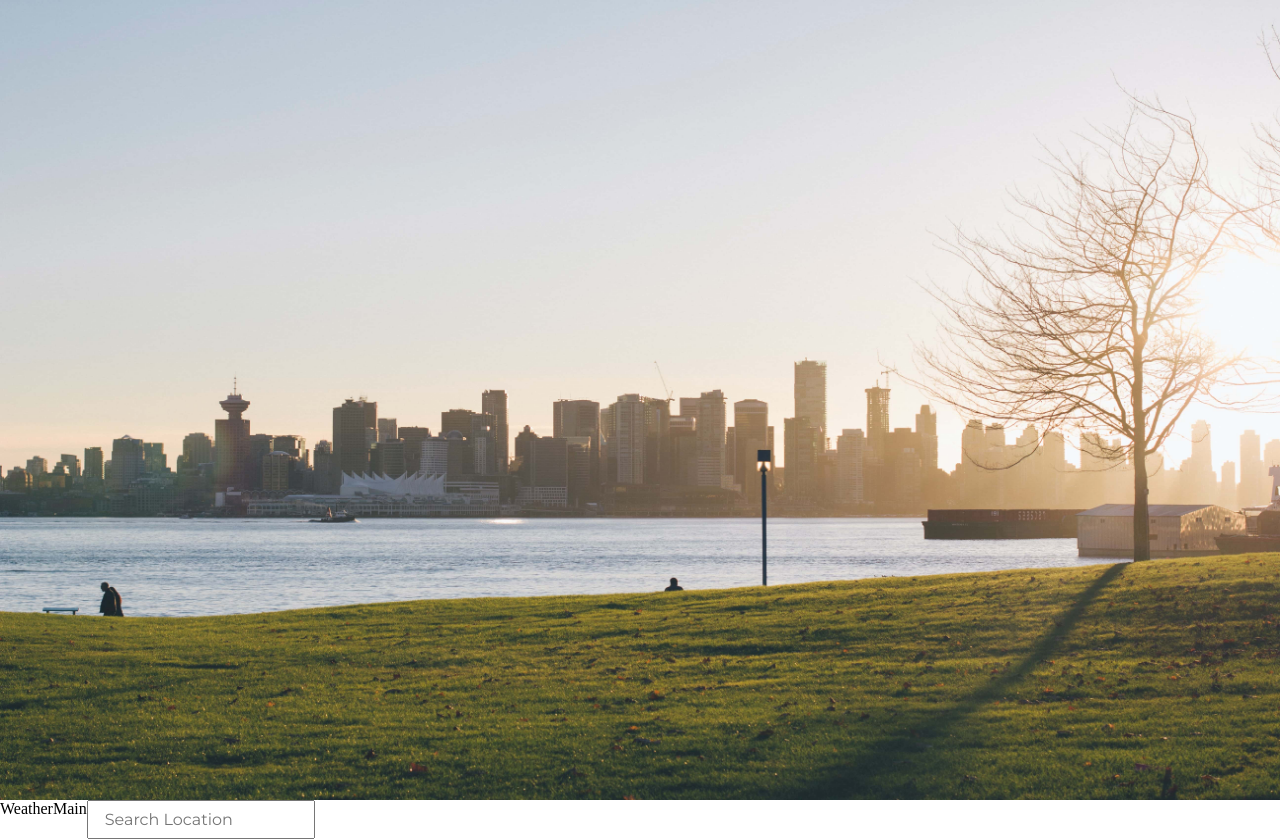
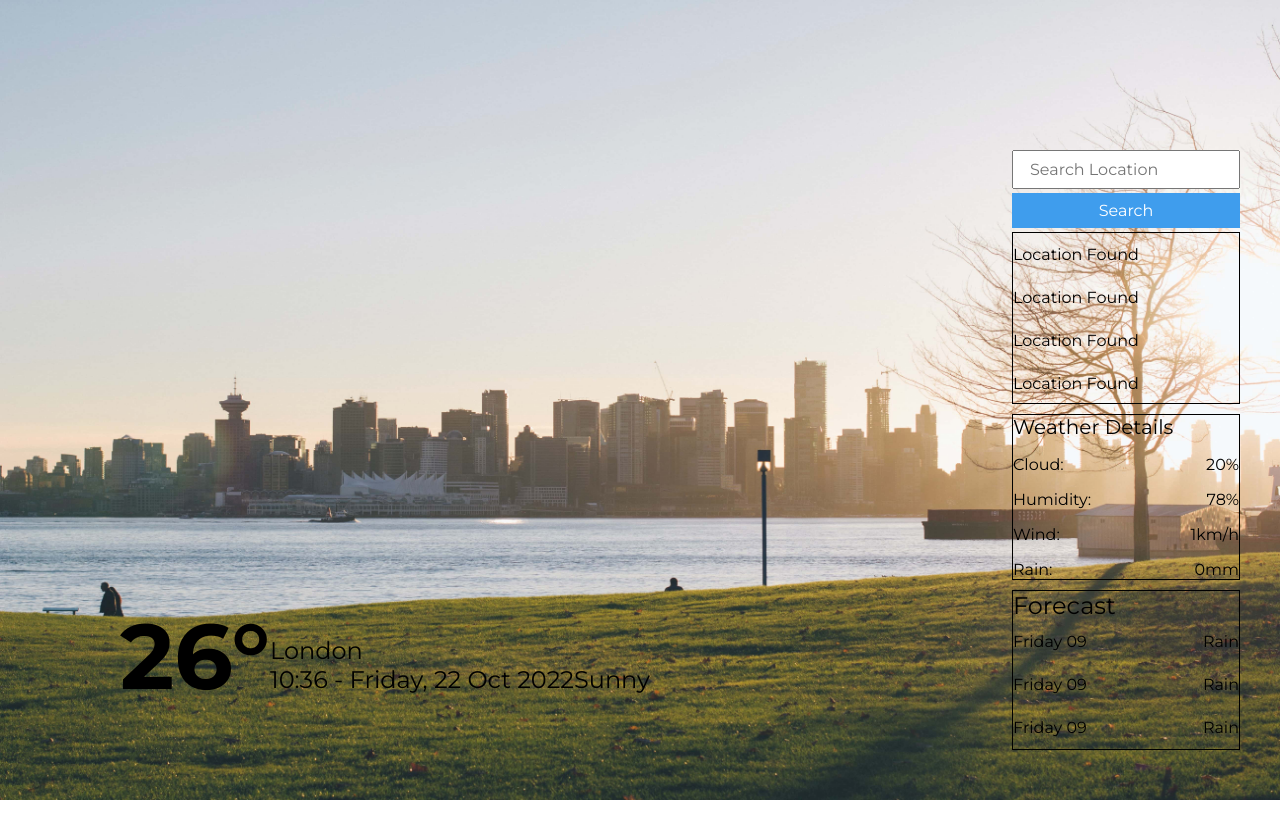
Before and after one commit to yoga1234/weather-project, a React (Create React App) app: page / in a window 1280 px wide. Shown: the top 840 px of the page. After the commit the page ends 800 px from the top, so only its background shows below. Built offline with nearby package versions, Linux system fonts and the light colour scheme.

Commit message:
finishing basic styling

```diff
--- a/src/App.css
+++ b/src/App.css
@@ -9,8 +9,15 @@
 .main-content {
   display: flex;
   flex-direction: row;
+  justify-content: space-between;
+  padding-left: 120px;
+  padding-right: 40px;
 }
 .main-content .right {
   display: flex;
   flex-direction: column;
+  row-gap: 10px;
+  position: relative;
+  bottom: 650px;
+  margin-bottom: -650px;
 }
--- a/src/components/location/Location.css
+++ b/src/components/location/Location.css
@@ -29,7 +29,7 @@
 .search-result {
   display: flex;
   flex-direction: column;
-  height: 215px;
+  height: 170px;
   border: 1px solid #000;
   margin-top: 4px;
   overflow-y: hidden;
--- a/src/components/location/Location.js
+++ b/src/components/location/Location.js
@@ -13,7 +13,6 @@ const Location = () => {
         <p>Location Found</p>
         <p>Location Found</p>
         <p>Location Found</p>
-        <p>Location Found</p>
       </div>
     </div>
   );
--- a/src/components/weatherMain/WeatherMain.css
+++ b/src/components/weatherMain/WeatherMain.css
@@ -0,0 +1,25 @@
+.main-container {
+  display: flex;
+  flex-direction: row;
+  align-items: flex-end;
+  position: relative;
+  bottom: 200px;
+  margin-bottom: -200px;
+}
+.main-container .left p {
+  font-family: var(--font-main);
+  font-size: 92px;
+  font-weight: 700;
+}
+.middle,
+.right {
+  padding-bottom: 18px;
+}
+.main-container .middle p {
+  font-family: var(--font-main);
+  font-size: 24px;
+}
+.main-container .right p {
+  font-family: var(--font-main);
+  font-size: 24px;
+}
--- a/src/components/weatherMain/WeatherMain.js
+++ b/src/components/weatherMain/WeatherMain.js
@@ -1,7 +1,21 @@
 import React from "react";
+import "./WeatherMain.css";
 
 const WeatherMain = () => {
-  return <div>WeatherMain</div>;
+  return (
+    <div className="main-container">
+      <div className="left">
+        <p>26°</p>
+      </div>
+      <div className="middle">
+        <p className="location">London</p>
+        <p>10:36 - Friday, 22 Oct 2022</p>
+      </div>
+      <div className="right">
+        <p>Sunny</p>
+      </div>
+    </div>
+  );
 };
 
 export default WeatherMain;
```
